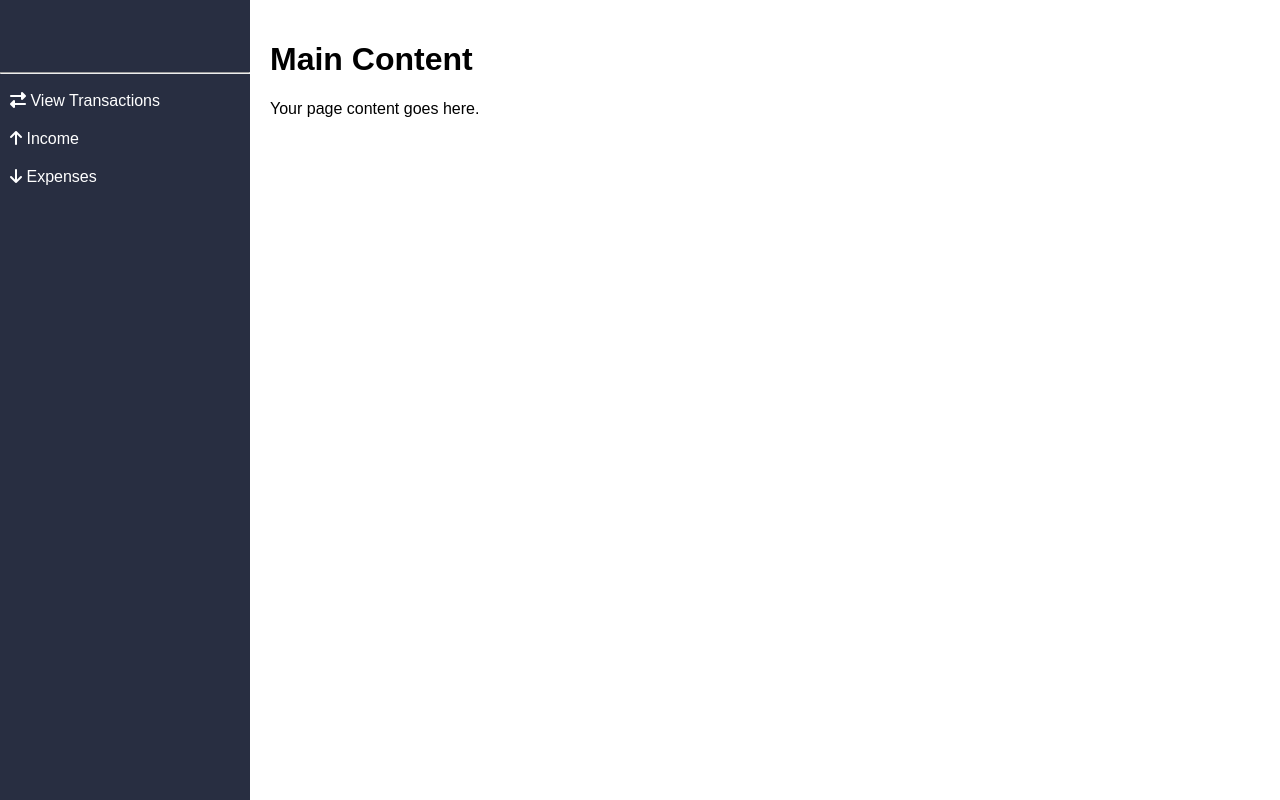
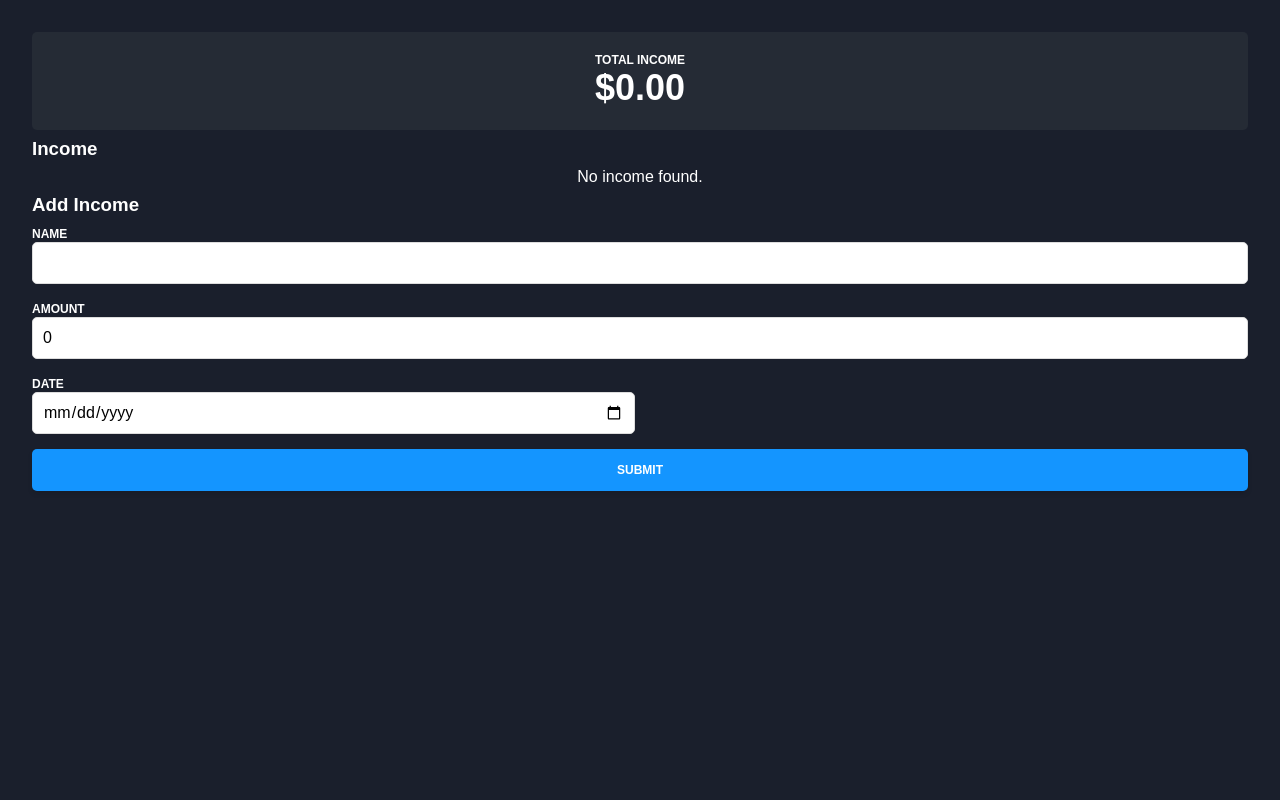
Before and after one commit to chunkangso/DVOPS-Group-1, a website: page public/add-income.html in a window 1280 px wide. Drawn offline with Linux system fonts and the light colour scheme.

Commit message:
Add, remove, view income done, need to style

```diff
--- a/public/add-income.html
+++ b/public/add-income.html
@@ -6,109 +6,64 @@
     <meta charset="UTF-8">
     <meta name="viewport" content="width=device-width, initial-scale=1.0">
 
-    <!-- Link to your  CSS file -->
-    <!-- <link rel="stylesheet" href="styles.css"> -->
+    <!-- Title of the page -->
+    <title>BudgetBuddy</title>
 
-    <style>
-        /* Basic styling */
-        body {
-            margin: 0;
-            font-family: 'Arial', sans-serif;
-        }
-
-        ul {
-            list-style: none;
-            padding: 0;
-            margin: 0;
-        }
-
-        /* Styling for the sidebar */
-        .drawer {
-            height: 100%;
-            width: 250px;
-            position: fixed;
-            top: 0;
-            left: 0;
-            background-color: #282E41;
-            color: white;
-        }
-
-        .icons {
-            color: white;
-        }
-
-        .text {
-            color: white;
-        }
-
-        /* Styling for list items */
-        .list-item {
-            padding: 10px;
-            transition: background-color 0.3s;
-        }
-
-        .list-item:hover {
-            background-color: #151821;
-        }
-    </style>
-
-    <!-- Title of the page -->
-    <title>Add Income</title>
+    <!-- Linking the styles -->
+    <link rel="stylesheet" href="style.css" />
 </head>
 
 <body>
 
-    <!-- Sidebar section for navigation -->
-    <div class="drawer">
-        <div style="height: 64px;"></div> <!-- Placeholder for Toolbar -->
-        <hr style="background-color: #555;"> <!-- Divider -->
-        <ul>
-            <!-- List items generated from mainNavbarItems array -->
-            <li class="list-item" onclick="navigateTo('/route1')">
+    <main>
+        <!-- Header section displaying total income -->
+        <header>
+            <div>
+                <h5>Total Income</h5>
+                <span id="income">$0.00</span>
+            </div>
+        </header>
+
+        <!-- Section for displaying income history -->
+        <section>
+            <h3>Income</h3>
+            <ul id="incomeList"></ul>
+            <div id="status"></div>
+        </section>
+
+        <!-- Section for adding a new transaction -->
+        <section>
+            <h3>Add Income</h3>
+
+            <!-- Form for adding a new income -->
+            <form id="incomeForm">
+
+                <!-- Input field for income name -->
                 <div>
-                    <span class="icons"><i class="fas fa-right-left"></i></span>
-                    <span class="text">View Transactions</span>
+                    <label for="name">Name</label>
+                    <input type="text" name="name" required />
                 </div>
-            </li>
-            <li class="list-item" onclick="navigateTo('/route2')">
+
+                <!-- Input field for income amount -->
                 <div>
-                    <span class="icons"><i class="fa-solid fa-arrow-up"></i></i></span>
-                    <span class="text">Income</span>
+                    <label for="amount">Amount</label>
+                    <input type="number" name="amount" value="0" min="0.01" step="0.01" required />
                 </div>
-            </li>
-            <li class="list-item" onclick="navigateTo('/route2')">
+
+                <!-- Input field for transaction date -->
                 <div>
-                    <span class="icons"><i class="fa-solid fa-arrow-down"></i></i></span>
-                    <span class="text">Expenses</span>
+                    <label for="date">Date</label>
+                    <input type="date" name="date" required />
                 </div>
-            </li>
-        </ul>
-    </div>
 
-    <!-- Main content section -->
-    <div style="margin-left: 250px; padding: 20px;">
-        <h1>Main Content</h1>
-        <p>Your page content goes here.</p>
-    </div>
+                <!-- Submit button for adding the transaction -->
+                <button class="submitButton" type="submit">Submit</button>
+            </form>
+        </section>
+    </main>
 
-    <script>
-        // Placeholder function to simulate navigation
-        function navigateTo(route) {
-            console.log(`Navigating to ${route}`);
-        }
-    </script>
-
-    <!-- Main content section -->
-    <div class="content">
-        <!-- Heading for the "Add Income" page -->
-        <h1>Add Income</h1>
-
-        <!-- Your specific content (e.g., form) for the "Add Income" page goes here -->
-        <!-- Add your form or any other relevant content here -->
-    </div>
-
-    <!-- Include Font Awesome icons  -->
-    <script src="https://kit.fontawesome.com/5628d4e38f.js" crossorigin="anonymous"></script>
+    <!-- Script tag linking the JavaScript file -->
+    <script src="script.js"></script>
 
 </body>
 
```
